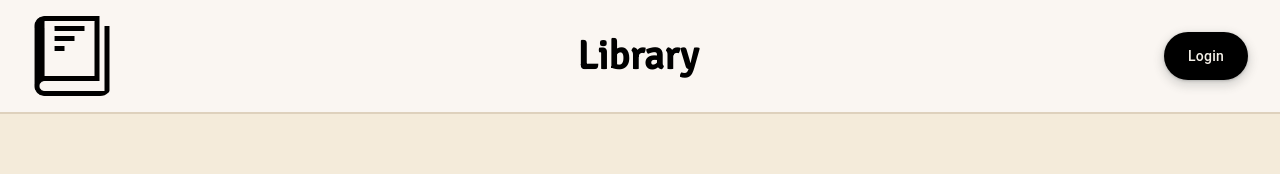
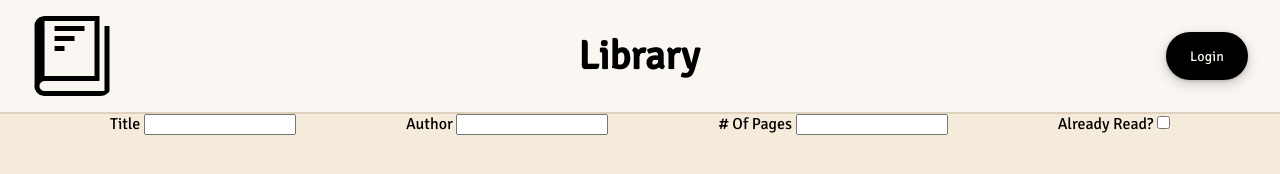
Before and after one commit to abodell/Library, a plain HTML site: page index.html in a window 1280 px wide. Drawn offline with Linux system fonts and the light colour scheme.

Commit message:
added form & input elements to contact section

```diff
--- a/index.html
+++ b/index.html
@@ -18,5 +18,28 @@
             <button class="button-17" role="button" type = 'submit'>Login</button>
         </form>
     </div>
+    <div class="content">
+        <form class = 'register-book'>
+            <div class="book-title">
+                <label for = 'title'>Title</label>
+                <input id = 'title' type = 'text'>
+            </div>
+            <div class = 'book-author'>
+                <label for = 'author'>Author</label>
+                <input id = 'author' type = 'text'>
+            </div>
+            <div class="book-pages">
+                <label for = 'pages'># Of Pages</label>
+                <input id = 'pages' type = 'text'>
+            </div>
+            <div class="book-read">
+                <label for = 'read'>Already Read?</label>
+                <input id = 'read' type = 'checkbox'>
+            </div>
+        </form>
+    </div>
+    <div class="footer">
+
+    </div>
 </body>
 </html>
--- a/styles.css
+++ b/styles.css
@@ -44,7 +44,7 @@ body {
   cursor: pointer;
   display: inline-flex;
   fill: currentcolor;
-  font-family: "Google Sans",Roboto,Arial,sans-serif;
+  font-family: 'Signika',"Google Sans",Roboto,Arial,sans-serif;
   font-size: 14px;
   font-weight: 500;
   height: 48px;
@@ -78,7 +78,6 @@ body {
 
 .button-17:focus {
   outline: none;
-  border: 2px solid whitesmoke;
 }
 
 .button-17:not(:disabled) {
@@ -100,3 +99,8 @@ body {
 .button-17:disabled {
   box-shadow: rgba(60, 64, 67, .3) 0 1px 3px 0, rgba(60, 64, 67, .15) 0 4px 8px 3px;
 }
+
+.content > form {
+    display: flex;
+    justify-content: space-evenly;
+}
```
